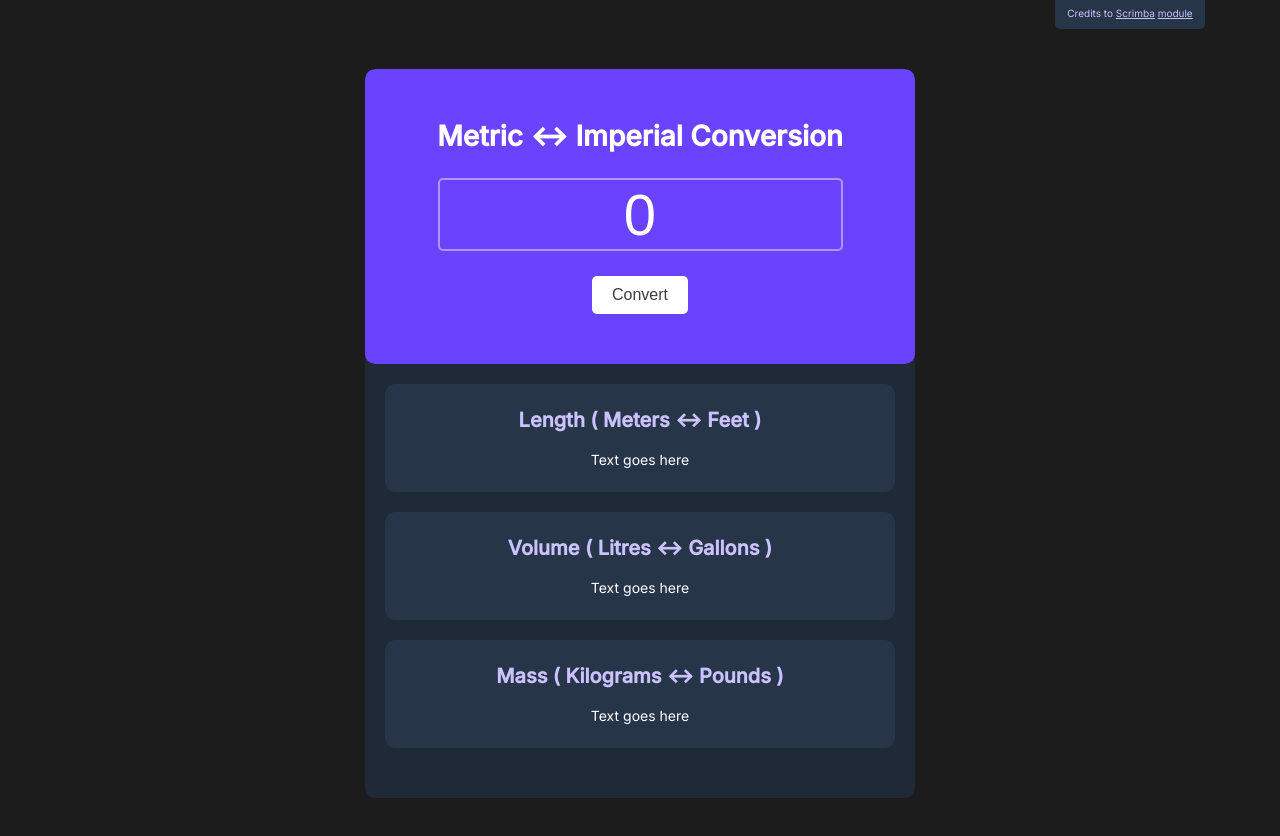
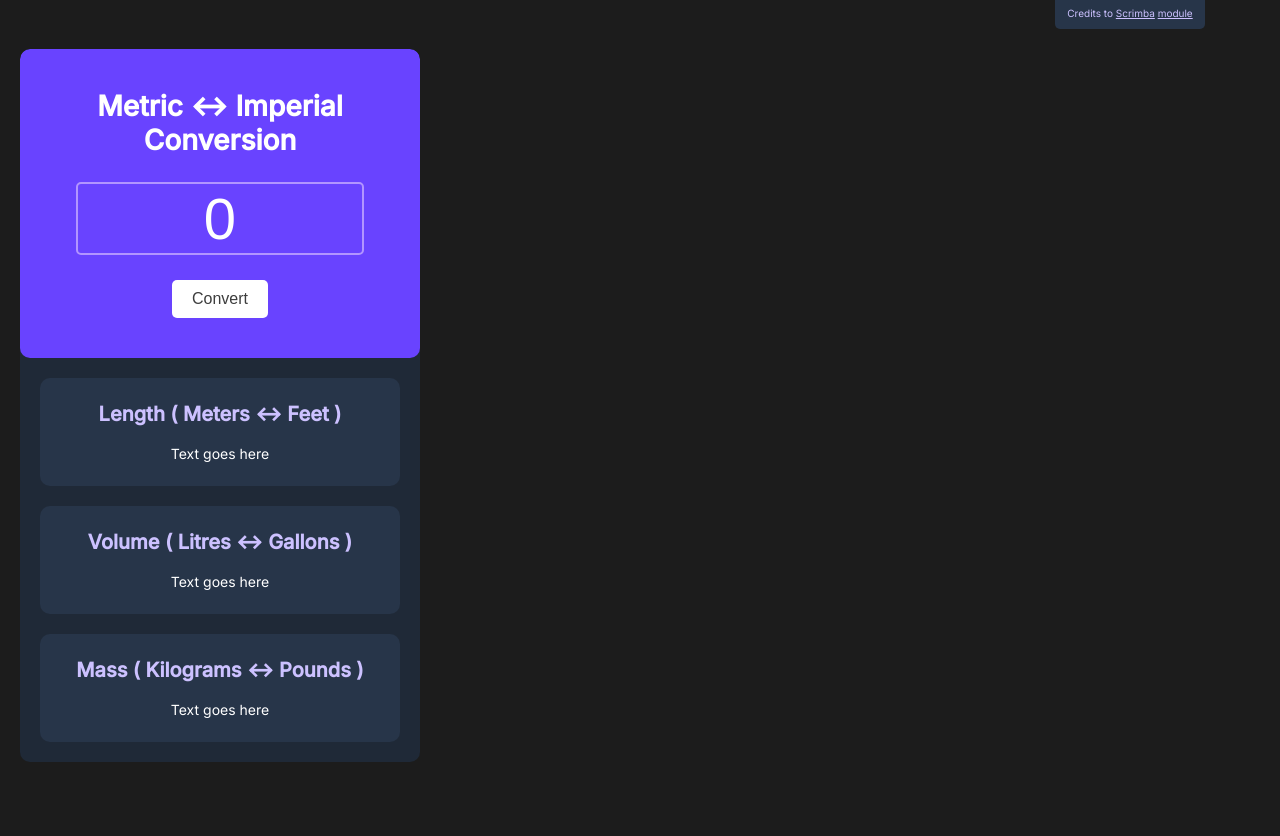
Before and after one commit to SikuDev/scrimba-javascript-course, a browser extension: page unit-converter/index.html in a window 1280 px wide. After the commit the page ends 800 px from the top, so only its background shows below. Drawn offline with Linux system fonts and the light colour scheme.

Commit message:
Fixed margins padding

```diff
--- a/unit-converter/index.css
+++ b/unit-converter/index.css
@@ -21,16 +21,15 @@ h2 {font-size: 2rem; color: #CCC1FF}
 p {font-size: 1.4rem;}
 
 .container {
-  margin: 4rem auto;
-  max-width: 55rem;
-  height: 72.9rem;
+  margin: 2rem 2rem;
+  max-width: 40rem;
   background: #1F2937;
   overflow: hidden;
 }
 
 .input-area {
   text-align: center;
-  padding: 5rem;
+  padding: 4rem;
   display: grid;
   justify-items: center;
   row-gap: 2.5rem;
```
